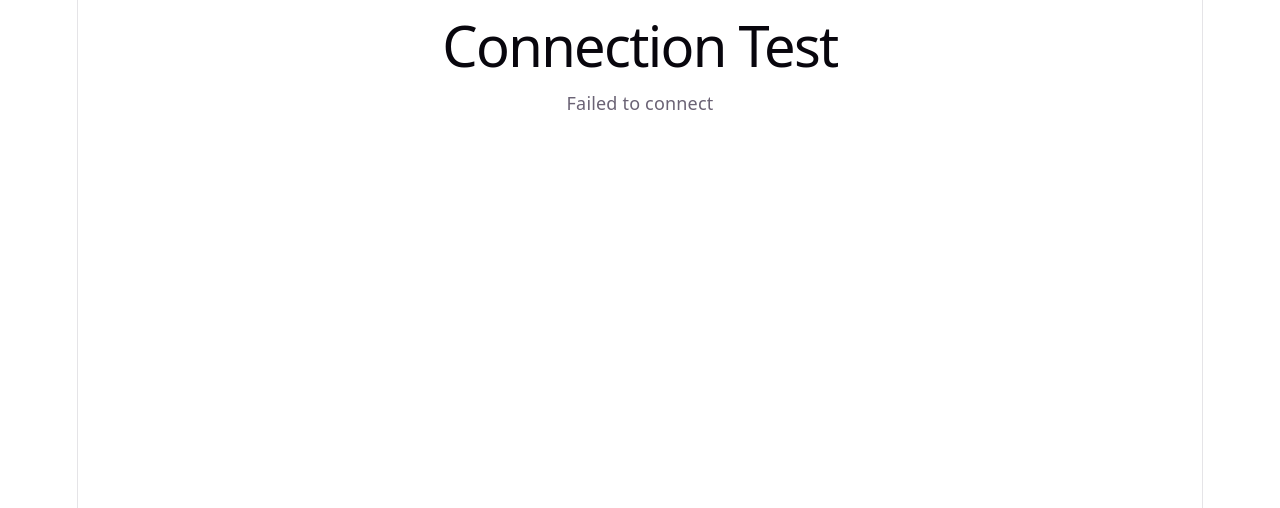
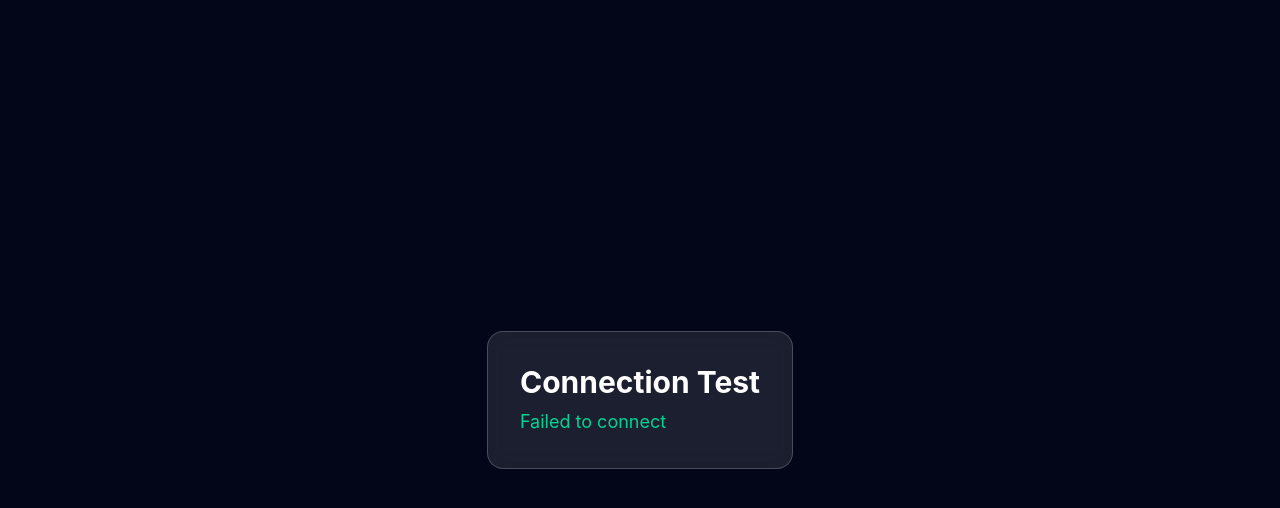
Before and after one commit to rjmacalino/DotaTheExplorer, a React (Vite) app in the folder dota-ui/: page / in a window 1280 px wide. Shown: the top 508 px of the page. Built offline with nearby package versions, Linux system fonts and the light colour scheme; no server answers.

Commit message:
feat(ui): install Tailwind CSS v4 and add glassmorphism test card

```diff
--- a/dota-ui/package.json
+++ b/dota-ui/package.json
@@ -10,8 +10,10 @@
     "preview": "vite preview"
   },
   "dependencies": {
+    "@tailwindcss/vite": "^4.3.5",
     "react": "^19.3.1",
-    "react-dom": "^19.3.1"
+    "react-dom": "^19.3.1",
+    "tailwindcss": "^4.3.5"
   },
   "devDependencies": {
     "@types/node": "^24.19.2",
--- a/dota-ui/src/App.tsx
+++ b/dota-ui/src/App.tsx
@@ -4,16 +4,18 @@ function App() {
   const [message, setMessage] = useState('Loading...')
 
   useEffect(() => {
-    fetch('http://localhost:5223/api/test') // Use your backend's actual URL
+    fetch('http://localhost:5223/api/test')
       .then(res => res.json())
       .then(data => setMessage(data.message))
       .catch(() => setMessage('Failed to connect'))
   }, [])
 
   return (
-    <div className="p-8">
-      <h1 className="text-2xl font-bold">Connection Test</h1>
-      <p className="text-lg text-green-500">{message}</p>
+    <div className="min-h-screen bg-slate-950 flex items-center justify-center">
+      <div className="bg-white/10 backdrop-blur-md border border-white/20 rounded-2xl p-8">
+        <h1 className="text-3xl font-bold text-white mb-2">Connection Test</h1>
+        <p className="text-emerald-400 text-lg">{message}</p>
+      </div>
     </div>
   )
 }
--- a/dota-ui/src/index.css
+++ b/dota-ui/src/index.css
@@ -1,111 +1 @@
-:root {
-  --text: #6b6375;
-  --text-h: #08060d;
-  --bg: #fff;
-  --border: #e5e4e7;
-  --code-bg: #f4f3ec;
-  --accent: #aa3bff;
-  --accent-bg: rgba(170, 59, 255, 0.1);
-  --accent-border: rgba(170, 59, 255, 0.5);
-  --social-bg: rgba(244, 243, 236, 0.5);
-  --shadow:
-    rgba(0, 0, 0, 0.1) 0 10px 15px -3px, rgba(0, 0, 0, 0.05) 0 4px 6px -2px;
-
-  --sans: system-ui, 'Segoe UI', Roboto, sans-serif;
-  --heading: system-ui, 'Segoe UI', Roboto, sans-serif;
-  --mono: ui-monospace, Consolas, monospace;
-
-  font: 18px/145% var(--sans);
-  letter-spacing: 0.18px;
-  color-scheme: light dark;
-  color: var(--text);
-  background: var(--bg);
-  font-synthesis: none;
-  text-rendering: optimizeLegibility;
-  -webkit-font-smoothing: antialiased;
-  -moz-osx-font-smoothing: grayscale;
-
-  @media (max-width: 1024px) {
-    font-size: 16px;
-  }
-}
-
-@media (prefers-color-scheme: dark) {
-  :root {
-    --text: #9ca3af;
-    --text-h: #f3f4f6;
-    --bg: #16171d;
-    --border: #2e303a;
-    --code-bg: #1f2028;
-    --accent: #c084fc;
-    --accent-bg: rgba(192, 132, 252, 0.15);
-    --accent-border: rgba(192, 132, 252, 0.5);
-    --social-bg: rgba(47, 48, 58, 0.5);
-    --shadow:
-      rgba(0, 0, 0, 0.4) 0 10px 15px -3px, rgba(0, 0, 0, 0.25) 0 4px 6px -2px;
-  }
-
-  #social .button-icon {
-    filter: invert(1) brightness(2);
-  }
-}
-
-#root {
-  width: 1126px;
-  max-width: 100%;
-  margin: 0 auto;
-  text-align: center;
-  border-inline: 1px solid var(--border);
-  min-height: 100svh;
-  display: flex;
-  flex-direction: column;
-  box-sizing: border-box;
-}
-
-body {
-  margin: 0;
-}
-
-h1,
-h2 {
-  font-family: var(--heading);
-  font-weight: 500;
-  color: var(--text-h);
-}
-
-h1 {
-  font-size: 56px;
-  letter-spacing: -1.68px;
-  margin: 32px 0;
-  @media (max-width: 1024px) {
-    font-size: 36px;
-    margin: 20px 0;
-  }
-}
-h2 {
-  font-size: 24px;
-  line-height: 118%;
-  letter-spacing: -0.24px;
-  margin: 0 0 8px;
-  @media (max-width: 1024px) {
-    font-size: 20px;
-  }
-}
-p {
-  margin: 0;
-}
-
-code,
-.counter {
-  font-family: var(--mono);
-  display: inline-flex;
-  border-radius: 4px;
-  color: var(--text-h);
-}
-
-code {
-  font-size: 15px;
-  line-height: 135%;
-  padding: 4px 8px;
-  background: var(--code-bg);
-}
+@import "tailwindcss";
--- a/dota-ui/vite.config.ts
+++ b/dota-ui/vite.config.ts
@@ -1,7 +1,7 @@
+import { defineConfig } from 'vite'
 import react from '@vitejs/plugin-react'
-import { defineConfig } from 'vite'
+import tailwindcss from '@tailwindcss/vite'
 
-// https://vite.dev/config/
 export default defineConfig({
-  plugins: [react()],
+  plugins: [react(), tailwindcss()],
 })
```
Also changed, not shown: 1 other file (tests, documents, lock files or other folders).
